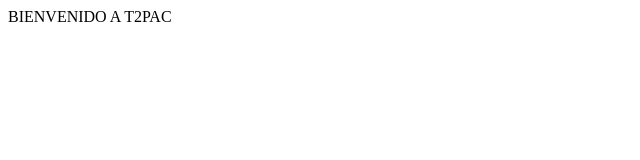
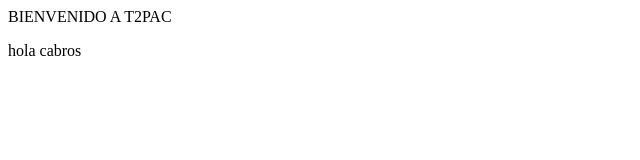
Before and after one commit to javn10/prueba-seccion1D, a plain HTML site: page index.html in a window 1280 px wide. Shown: the full height of the page, 0-640 px from the left. Drawn offline with Linux system fonts and the light colour scheme.

Commit message:
nuevo cambio

```diff
--- a/index.html
+++ b/index.html
@@ -7,5 +7,6 @@
 </head>
 <body>
     <a> BIENVENIDO A T2PAC</a>
+    <p>hola cabros</p>
 </body>
 </html>
```
